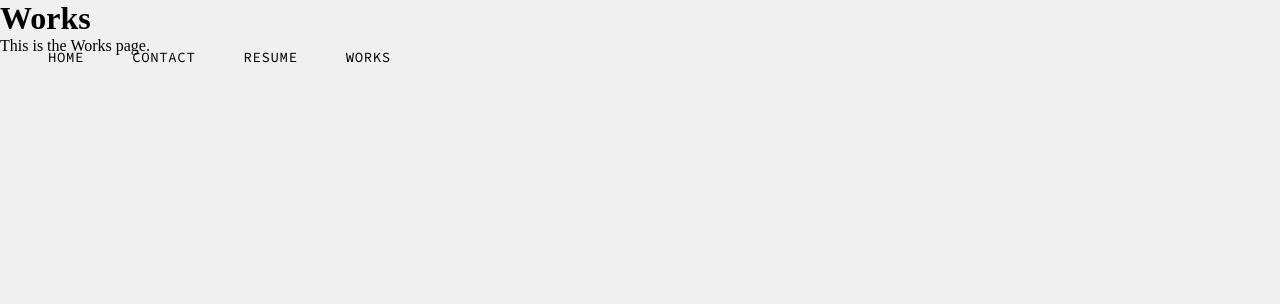
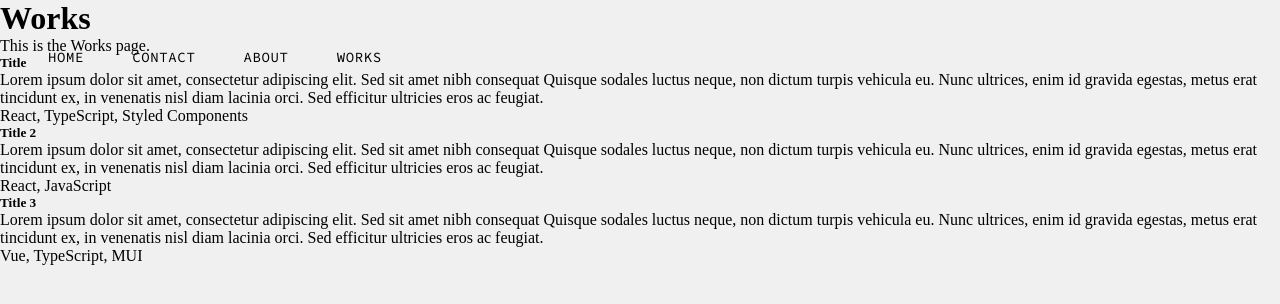
Before and after one commit to feliciawillnas/myportfolio, a React (Vite) app: page /works in a window 1280 px wide. Shown: the top 304 px of the page. Built offline with nearby package versions, Linux system fonts and the light colour scheme.

Commit message:
changed menu icon, about page, map project details

```diff
--- a/src/App.jsx
+++ b/src/App.jsx
@@ -1,8 +1,8 @@
 import { Route, BrowserRouter as Router, Routes } from "react-router-dom";
 import Header from "./components/Header";
+import About from "./pages/About";
 import Contact from "./pages/Contact";
 import Home from "./pages/Home";
-import Resume from "./pages/Resume";
 import Works from "./pages/Works";
 
 function App() {
@@ -14,7 +14,7 @@ function App() {
           <Route path="/" element={<Home />} />
           <Route path="/contact" element={<Contact />} />
           <Route path="/works" element={<Works />} />
-          <Route path="/resume" element={<Resume />} />
+          <Route path="/about" element={<About />} />
         </Routes>
       </Router>
     </>
--- a/src/components/Header.jsx
+++ b/src/components/Header.jsx
@@ -1,5 +1,4 @@
 import React, { useState } from "react";
-import { GiHamburgerMenu } from "react-icons/gi";
 import styled from "styled-components";
 
 export default function Header() {
@@ -7,31 +6,36 @@ export default function Header() {
 
   return (
     <Main>
-      <HamburgerIcon onClick={() => setOpen(!open)} />
+      <Test>
+        {/* <HamburgerIcon onClick={() => setOpen(!open)} /> */}
+        <HamburgerMenu onClick={() => setOpen(!open)}>
+          {open ? "Close" : "Menu"}
+        </HamburgerMenu>
         <Nav open={open}>
           <ul>
-          <li>
+            <li className="hover-underline-animation left">
               <a href="/" onClick={() => setOpen(false)}>
                 Home
               </a>
             </li>
-          <li>
+            <li className="hover-underline-animation left">
               <a href="/contact" onClick={() => setOpen(false)}>
                 Contact
               </a>
             </li>
-          <li>
-            <a href="/resume" onClick={() => setOpen(false)}>
-              Resume
+            <li className="hover-underline-animation left">
+              <a href="/about" onClick={() => setOpen(false)}>
+                About
               </a>
             </li>
-          <li>
+            <li className="hover-underline-animation left">
               <a href="/works" onClick={() => setOpen(false)}>
                 Works
               </a>
             </li>
           </ul>
         </Nav>
+      </Test>
     </Main>
   );
 }
@@ -45,6 +49,15 @@ const Main = styled.header`
   font-size: 14px;
   font-weight: 400;
   text-transform: uppercase;
+  width: 100%;
+`;
+
+const Test = styled.div`
+  @media (max-width: 768px) {
+    display: flex;
+    flex-direction: row-reverse;
+    justify-content: space-between;
+  }
 `;
 
 const Nav = styled.nav`
@@ -56,18 +69,64 @@ const Nav = styled.nav`
     @media (max-width: 768px) {
       display: ${({ open }) => (open ? "flex" : "none")};
       flex-direction: column;
-      margin-top: 2rem;
+      /* margin-top: 2rem; */
     }
   }
+
+  li {
+    :hover {
+      cursor: pointer;
+      background-color: #000;
+      color: white;
+    }
+  }
+
+  /* .hover-underline-animation {
+    display: inline-block;
+    position: relative;
+  }
+
+  .hover-underline-animation::after {
+    content: "";
+    position: absolute;
+    width: 100%;
+    transform: scaleX(0);
+    height: 1.5px;
+    bottom: -2px;
+    left: 0;
+    background-color: black;
+    transition: transform 0.25s ease-out;
+  }
+
+  .hover-underline-animation:hover::after {
+    transform: scaleX(1);
+  }
+
+  .hover-underline-animation.left::after {
+    transform-origin: bottom right;
+  }
+
+  .hover-underline-animation.left:hover::after {
+    transform-origin: bottom left;
+  } */
 
   a {
     color: #000;
   }
 `;
 
-const HamburgerIcon = styled(GiHamburgerMenu)`
+// const HamburgerIcon = styled(GiHamburgerMenu)`
+//   display: none;
+//   font-size: 1rem;
+//   cursor: pointer;
+
+//   @media (max-width: 768px) {
+//     display: block;
+//   }
+// `;
+
+const HamburgerMenu = styled.span`
   display: none;
-  font-size: 1rem;
   cursor: pointer;
 
   @media (max-width: 768px) {
--- /dev/null
+++ b/src/pages/About.jsx
@@ -0,0 +1,17 @@
+import React from "react";
+import styled from "styled-components";
+
+export default function About() {
+  return (
+    <div>
+      <Test>
+        <h1>About</h1>
+        <p>This is the About page.</p>
+      </Test>
+    </div>
+  );
+}
+
+const Test = styled.main`
+  margin-top: 100px;
+`;
--- a/src/pages/Resume.jsx
+++ /dev/null
@@ -1,8 +0,0 @@
-export default function Resume() {
-  return (
-    <div>
-      <h1>Resume</h1>
-      <p>This is the Resume page.</p>
-    </div>
-  );
-}
--- a/src/pages/Works.jsx
+++ b/src/pages/Works.jsx
@@ -1,8 +1,20 @@
+import React from "react";
+import projectData from "../data/projectData.json";
+
 export default function Works() {
   return (
     <div>
       <h1>Works</h1>
       <p>This is the Works page.</p>
+      {projectData.map((project) => (
+        <div key={project.id}>
+          <div>
+            <h5>{project.title}</h5>
+            <p>{project.text}</p>
+            <p>{project.tech}</p>
+          </div>
+        </div>
+      ))}
     </div>
   );
 }
```
Lines whose indentation alone changed are shown as unchanged.
